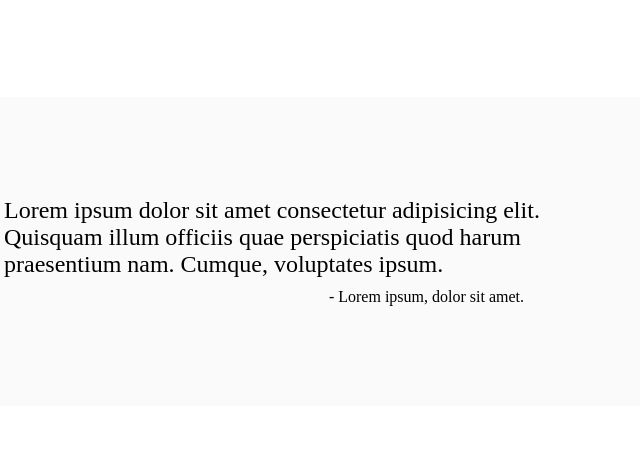
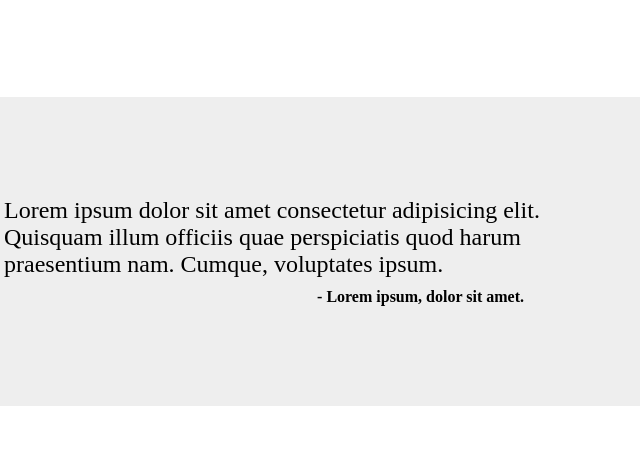
Before and after one commit to andermendz/landing-page-top, a plain HTML site: page index.html in a window 1280 px wide. Shown: the part 998-1454 px from the top of the page, 366-1006 px from the left. Drawn offline with Linux system fonts and the light colour scheme.

Commit message:
some fixes

```diff
--- a/style.css
+++ b/style.css
@@ -107,7 +107,7 @@
     display: flex;
     padding: 100px;
     flex-direction: column;
-    background-color: #fafafa;
+    background-color: #eeeeee;
     justify-content: center;
     align-items: center;
 }
@@ -128,7 +128,7 @@
 
 .box-312{
     display: flex;
-
+    font-weight: 900;
     align-self: flex-end;
     margin-right: 20px;
 }
```
